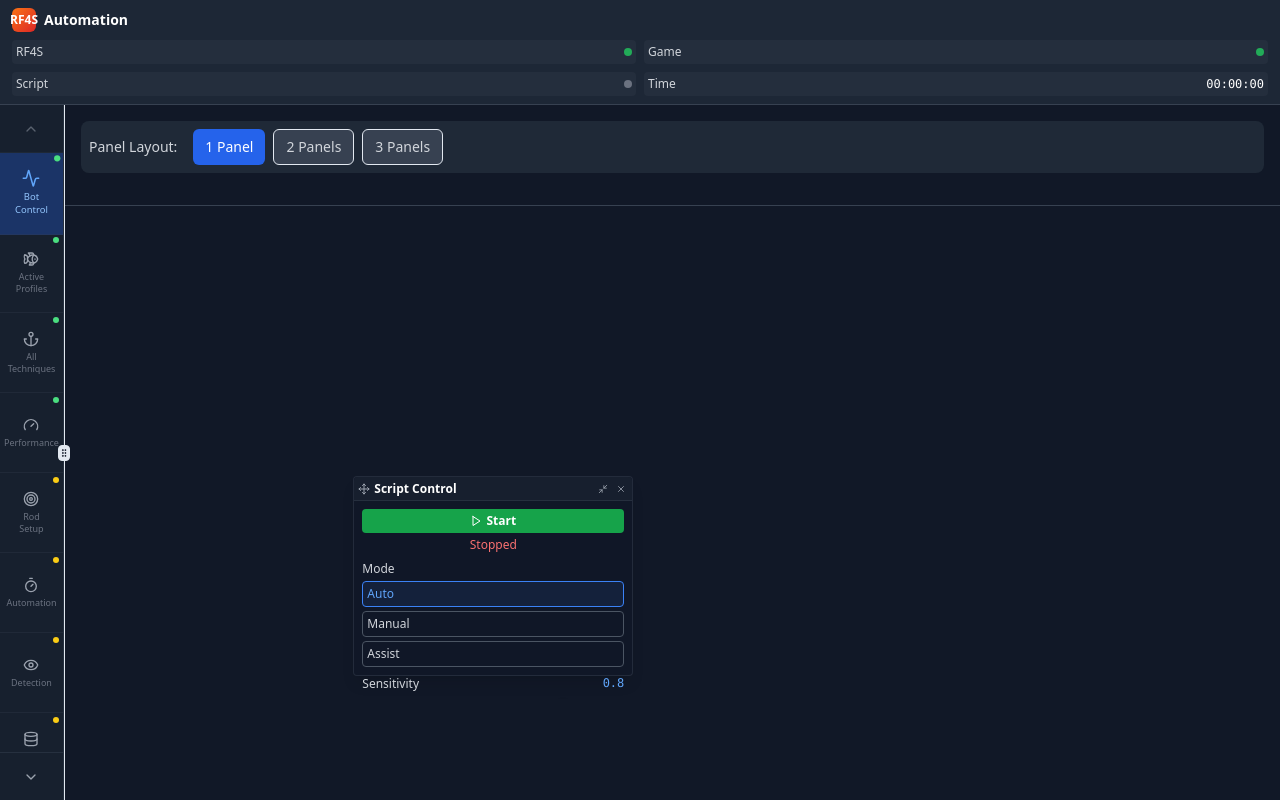
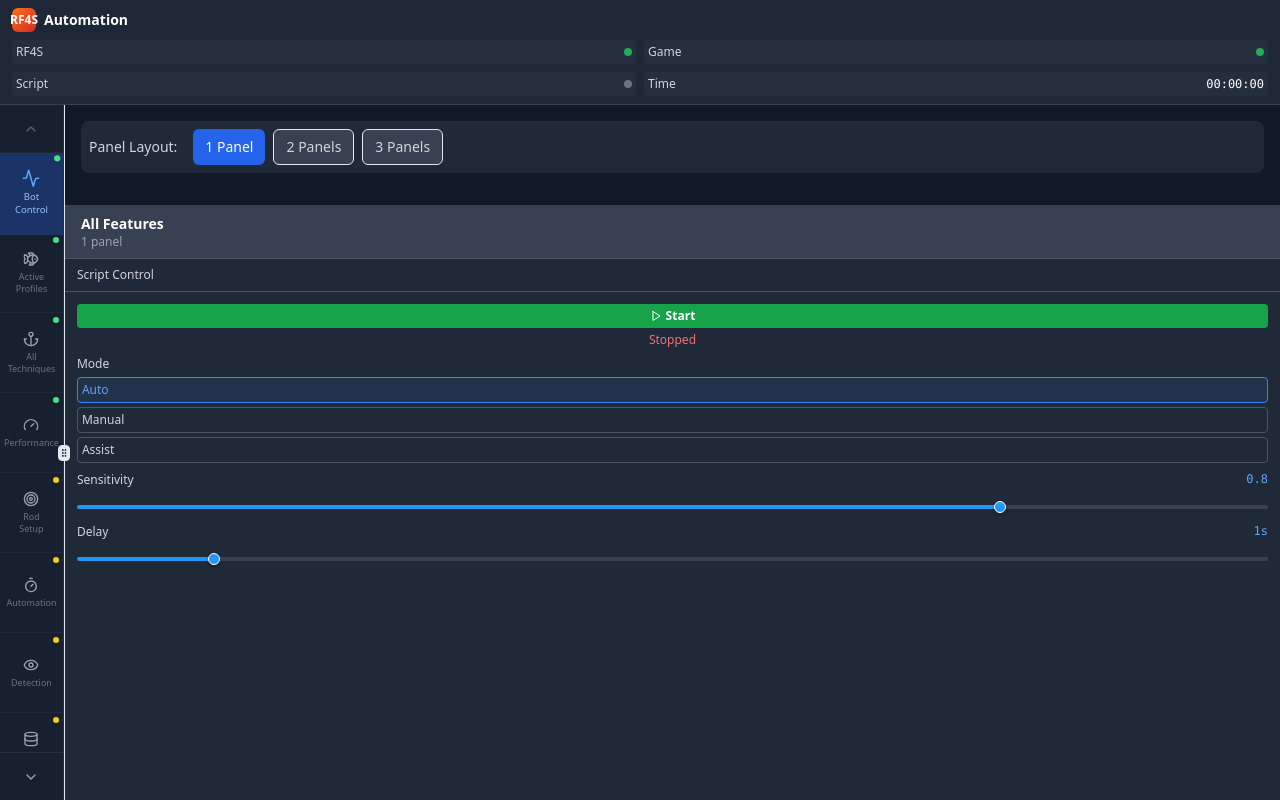
Before and after one commit to Ghenghis/RF4S-UI, a React (Vite) app: page / in a window 1280 px wide. Both pictures are taken after a click on the button "Bot Control". Built offline with nearby package versions, Linux system fonts and the light colour scheme.

Commit message:
Reverted to commit 593820e6d60ef17f34fadbd76a5bcf8ddaeb9ba6

```diff
--- a/src/components/layout/LeftPanelIconBar.tsx
+++ b/src/components/layout/LeftPanelIconBar.tsx
@@ -1,3 +1,4 @@
+
 import React, { useState, useRef, useEffect } from 'react';
 import { useRF4SStore } from '../../stores/rf4sStore';
 import { iconBarItems } from './iconBarConfig';
@@ -24,7 +25,7 @@ const LeftPanelIconBar: React.FC = () => {
     handleAdvancedTuning,
   } = useConfigActions();
 
-  // Calculate how many complete features can fit with labels
+  // Calculate how many complete features can fit with labels (increased height)
   const visibleItemsCount = Math.max(3, Math.floor((window.innerHeight - 120) / 80));
   const maxScroll = Math.max(0, iconBarItems.length - visibleItemsCount);
 
@@ -79,44 +80,42 @@ const LeftPanelIconBar: React.FC = () => {
     console.log(`Icon clicked: ${itemId}`);
     setActivePanel(itemId);
 
-    // Handle special actions first
     switch (itemId) {
       case 'save-config':
         handleSaveConfig();
-        return;
+        break;
       case 'load-config':
         handleLoadConfig();
-        return;
+        break;
       case 'export-config':
         handleExportConfig();
-        return;
+        break;
       case 'share-config':
         handleShareConfig();
-        return;
+        break;
       case 'history':
         handleShowHistory();
-        return;
+        break;
       case 'ai-tuning':
         handleAITuning();
-        return;
+        break;
       case 'screenshot-sharing':
         handleScreenshot();
-        return;
+        break;
       case 'ui-customization':
         handleUICustomization();
-        return;
+        break;
       case 'advanced-tuning':
         handleAdvancedTuning();
-        return;
-    }
-
-    // For main category items, toggle panel visibility
+        break;
+      default:
         const item = iconBarItems.find(item => item.id === itemId);
         if (item && item.category === 'main') {
           console.log(`Toggling panel visibility for main category item: ${itemId}`);
           togglePanelVisibility(itemId);
         } else {
           console.log(`Item ${itemId} not found or not in main category`);
+        }
     }
   };
 
@@ -131,10 +130,14 @@ const LeftPanelIconBar: React.FC = () => {
         onScrollDown={handleScrollDown}
       />
 
-      {/* Icon List */}
+      {/* Icon List - Show complete features with labels */}
       <div
         ref={scrollContainerRef}
         className="flex-1 overflow-hidden flex flex-col select-none"
+        onWheel={handleWheel}
+        onTouchStart={handleTouchStart}
+        onTouchMove={handleTouchMove}
+        onTouchEnd={handleTouchEnd}
         style={{ touchAction: 'none' }}
       >
         {visibleItems.map((item) => {
--- a/src/components/layout/Workspace.tsx
+++ b/src/components/layout/Workspace.tsx
@@ -1,9 +1,7 @@
-
 import React, { useState, useEffect } from 'react';
 import { useRF4SStore } from '../../stores/rf4sStore';
 import { PanelOrganizer, PanelGroup } from '../../services/PanelOrganizer';
 import PanelLayoutSelector from './PanelLayoutSelector';
-import PanelContainer from '../panels/PanelContainer';
 import ScriptControlPanel from '../panels/ScriptControlPanel';
 import FishingProfilesPanel from '../panels/FishingProfilesPanel';
 import ExpandedFishingProfilesPanel from '../panels/ExpandedFishingProfilesPanel';
@@ -36,10 +34,7 @@ const Workspace: React.FC = () => {
   const [currentLayout, setCurrentLayout] = useState<1 | 2 | 3>(1);
 
   useEffect(() => {
-    console.log('Workspace panels updated:', panels.length, 'panels');
-    panels.forEach(panel => {
-      console.log(`Panel ${panel.id}: visible=${panel.visible}, minimized=${panel.minimized}`);
-    });
+    console.log('Workspace panels updated:', panels);
   }, [panels]);
 
   const renderPanelContent = (panelId: string) => {
@@ -102,11 +97,14 @@ const Workspace: React.FC = () => {
   };
 
   const visiblePanels = panels.filter(panel => panel.visible);
-  console.log('Visible panels count:', visiblePanels.length);
+  const visiblePanelIds = visiblePanels.map(panel => panel.id);
+  const organizedGroups = PanelOrganizer.organizeForLayout(currentLayout, visiblePanelIds);
+
+  console.log('Visible panels:', visiblePanels.length, 'Panel IDs:', visiblePanelIds);
 
   if (visiblePanels.length === 0) {
     return (
-      <div className="h-full bg-gray-900 flex flex-col relative">
+      <div className="h-full bg-gray-900 flex flex-col">
         <div className="p-4">
           <PanelLayoutSelector
             currentLayout={currentLayout}
@@ -116,18 +114,39 @@ const Workspace: React.FC = () => {
         <div className="flex-1 flex items-center justify-center">
           <div className="text-center">
             <div className="text-gray-400 text-lg mb-2">Welcome to RF4S Bot Control</div>
-            <div className="text-gray-500 text-sm">Click icons in the left sidebar to open panels</div>
-            <div className="text-gray-600 text-xs mt-2">
-              Debug: {panels.length} total panels, {visiblePanels.length} visible
-            </div>
+            <div className="text-gray-500 text-sm">Use the left sidebar to add panels and start fishing!</div>
+            <div className="text-gray-600 text-xs mt-2">Debug: {panels.length} total panels loaded</div>
           </div>
         </div>
       </div>
     );
   }
 
+  const renderPanelGroup = (group: PanelGroup, index: number) => (
+    <div key={group.id} className="flex-1 bg-gray-800 border-r border-gray-700 last:border-r-0">
+      <div className="px-4 py-2 bg-gray-700 border-b border-gray-600">
+        <h3 className="text-sm font-semibold text-white">{group.title}</h3>
+        <div className="text-xs text-gray-400">{group.panels.length} panel{group.panels.length !== 1 ? 's' : ''}</div>
+      </div>
+      <div className="h-full overflow-y-auto">
+        {group.panels.map((panelId) => (
+          <div key={panelId} className="border-b border-gray-700 last:border-b-0">
+            <div className="px-3 py-2 bg-gray-750 border-b border-gray-600">
+              <h4 className="text-xs font-medium text-gray-300">
+                {PanelOrganizer.getPanelTitle(panelId)}
+              </h4>
+            </div>
+            <div className="p-3 min-h-0">
+              {renderPanelContent(panelId)}
+            </div>
+          </div>
+        ))}
+      </div>
+    </div>
+  );
+
   return (
-    <div className="h-full bg-gray-900 flex flex-col relative">
+    <div className="h-full bg-gray-900 flex flex-col">
       <div className="p-4 border-b border-gray-700">
         <PanelLayoutSelector
           currentLayout={currentLayout}
@@ -135,12 +154,8 @@ const Workspace: React.FC = () => {
         />
       </div>
 
-      <div className="flex-1 relative">
-        {visiblePanels.map((panel) => (
-          <PanelContainer key={panel.id} panel={panel}>
-            {renderPanelContent(panel.id)}
-          </PanelContainer>
-        ))}
+      <div className="flex-1 flex min-h-0">
+        {organizedGroups.map((group, index) => renderPanelGroup(group, index))}
       </div>
     </div>
   );
--- a/src/stores/rf4sStore.ts
+++ b/src/stores/rf4sStore.ts
@@ -3,6 +3,7 @@ import { create } from 'zustand';
 import { RF4SConfig } from './types';
 import { PanelLayout } from '../types/rf4s';
 import { defaultConfig } from './defaultConfig';
+import { createPanelActions, PanelActions } from './panelActions';
 
 interface RF4SStore {
   // Config state
@@ -12,29 +13,32 @@ interface RF4SStore {
   // Connection state
   connected: boolean;
   setConnected: (connected: boolean) => void;
-  setConnectionStatus: (connected: boolean) => void;
+  setConnectionStatus: (connected: boolean) => void; // Alias for compatibility
 
   // Game detection state
   gameDetectionActive: boolean;
   setGameDetectionActive: (active: boolean) => void;
-  setGameDetection: (active: boolean) => void;
+  setGameDetection: (active: boolean) => void; // Alias for compatibility
+
+  // Initialization
+  initializeRF4S: () => void;
 
   // Panel state
   panels: PanelLayout[];
 
-  // Panel actions
-  addPanel: (panel: PanelLayout) => void;
-  updatePanel: (id: string, updates: Partial<PanelLayout>) => void;
-  removePanel: (id: string) => void;
-  togglePanelVisibility: (id: string) => void;
-  updatePanelPosition: (id: string, position: { x: number; y: number }) => void;
-  togglePanelMinimized: (id: string) => void;
-
-  // Initialization
-  initializeRF4S: () => void;
+  // Panel actions (from panelActions.ts)
+  addPanel: PanelActions['addPanel'];
+  updatePanel: PanelActions['updatePanel'];
+  removePanel: PanelActions['removePanel'];
+  togglePanelVisibility: PanelActions['togglePanelVisibility'];
+  updatePanelPosition: PanelActions['updatePanelPosition'];
+  togglePanelMinimized: PanelActions['togglePanelMinimized'];
 }
 
-export const useRF4SStore = create<RF4SStore>((set, get) => ({
+export const useRF4SStore = create<RF4SStore>((set, get) => {
+  const panelActions = createPanelActions(set, get);
+
+  return {
     // Config state
     config: defaultConfig,
     updateConfig: (section, updates) =>
@@ -51,81 +55,37 @@ export const useRF4SStore = create<RF4SStore>((set, get) => ({
     // Connection state
     connected: false,
     setConnected: (connected) => set({ connected }),
-  setConnectionStatus: (connected) => set({ connected }),
+    setConnectionStatus: (connected) => set({ connected }), // Alias
 
     // Game detection state
     gameDetectionActive: false,
     setGameDetectionActive: (gameDetectionActive) => set({ gameDetectionActive }),
-  setGameDetection: (gameDetectionActive) => set({ gameDetectionActive }),
+    setGameDetection: (gameDetectionActive) => set({ gameDetectionActive }), // Alias
+
+    // Initialization
+    initializeRF4S: () => {
+      console.log('RF4S initialized');
+      // Initialize with default panels for better UX
+      const defaultPanels: PanelLayout[] = [
+        {
+          id: 'script-control',
+          title: 'Script Control',
+          position: { x: 100, y: 100 },
+          size: { width: 300, height: 200 },
+          visible: false,
+          minimized: false,
+          zIndex: 1,
+          resizable: true,
+          draggable: true,
+        }
+      ];
+      set({ panels: defaultPanels });
+    },
 
     // Panel state
     panels: [],
 
     // Panel actions
-  addPanel: (panel) => set((state) => ({
-    panels: [...state.panels, panel]
-  })),
-
-  updatePanel: (id, updates) =>
-    set((state) => ({
-      panels: state.panels.map((panel) =>
-        panel.id === id ? { ...panel, ...updates } : panel
-      ),
-    })),
-
-  removePanel: (id) =>
-    set((state) => ({
-      panels: state.panels.filter((panel) => panel.id !== id)
-    })),
-
-  togglePanelVisibility: (id) =>
-    set((state) => {
-      console.log(`Toggling panel visibility for: ${id}`);
-      const existingPanel = state.panels.find((panel) => panel.id === id);
-
-      if (existingPanel) {
-        console.log(`Panel ${id} exists, toggling visibility from ${existingPanel.visible} to ${!existingPanel.visible}`);
-        return {
-          panels: state.panels.map((panel) =>
-            panel.id === id ? { ...panel, visible: !panel.visible } : panel
-          )
+    ...panelActions,
   };
-      } else {
-        console.log(`Panel ${id} does not exist, creating new panel`);
-        const newPanel: PanelLayout = {
-          id,
-          title: id.split('-').map(word => word.charAt(0).toUpperCase() + word.slice(1)).join(' '),
-          position: { x: 100 + Math.random() * 200, y: 100 + Math.random() * 200 },
-          size: { width: 400, height: 300 },
-          visible: true,
-          minimized: false,
-          zIndex: Math.max(1, ...state.panels.map((p) => p.zIndex)) + 1,
-          resizable: true,
-          draggable: true,
-        };
-        return {
-          panels: [...state.panels, newPanel]
-        };
-      }
-    }),
-
-  updatePanelPosition: (id, position) =>
-    set((state) => ({
-      panels: state.panels.map((panel) =>
-        panel.id === id ? { ...panel, position } : panel
-      ),
-    })),
-
-  togglePanelMinimized: (id) =>
-    set((state) => ({
-      panels: state.panels.map((panel) =>
-        panel.id === id ? { ...panel, minimized: !panel.minimized } : panel
-      ),
-    })),
-
-  // Initialization
-  initializeRF4S: () => {
-    console.log('RF4S initialized');
-    // Don't initialize with default panels - let user add them
-  },
-}));
+});
```
Lines whose indentation alone changed are shown as unchanged.
